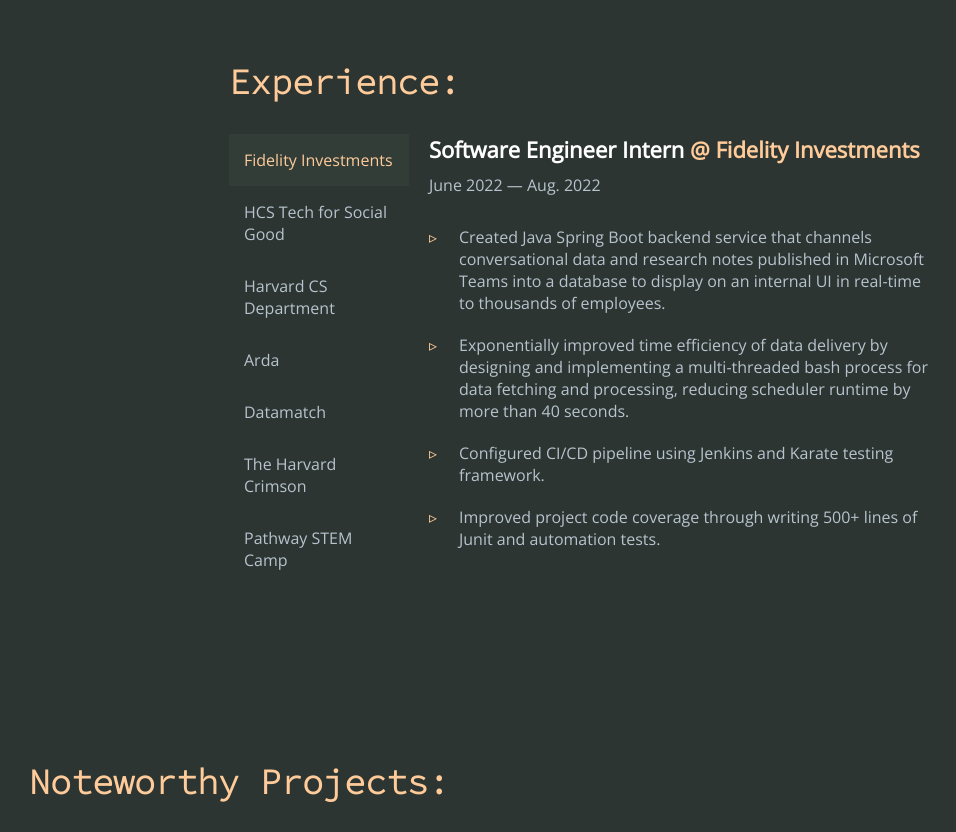
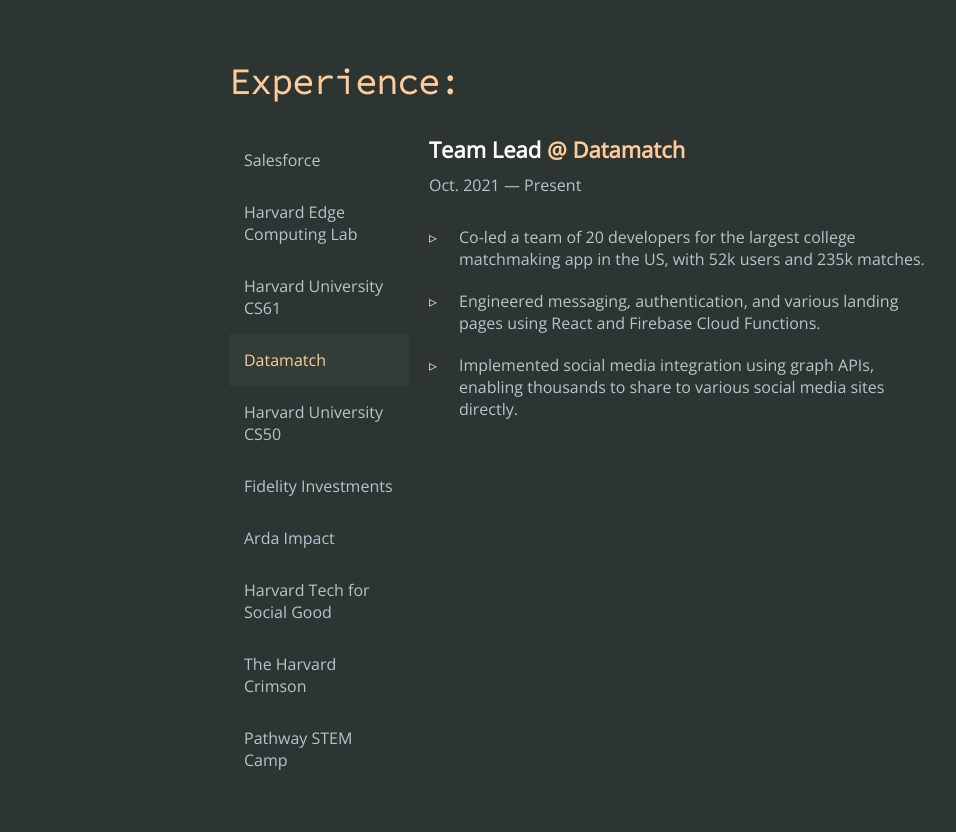
Before and after one commit to jared-ni/personal-website, a React (Create React App) app: page / in a window 1280 px wide. Shown: the part 1700-2532 px from the top of the page, without its empty margins (61-1017 px from the left). Built offline with nearby package versions, Linux system fonts and the light colour scheme.

Commit message:
updated experience

```diff
--- a/src/components/Experience.js
+++ b/src/components/Experience.js
@@ -22,29 +22,44 @@
             <div className="experience-table" data-aos="fade-up">
                 <div className="experience-tabs-container">
                     <div
+                        className={toggleState === 10 ? "tabs active-tabs" : "tabs"}
+                        onClick={() => toggleTab(7)}>
+                        Salesforce
+                    </div>
+                    <div
+                        className={toggleState === 9 ? "tabs active-tabs" : "tabs"}
+                        onClick={() => toggleTab(7)}>
+                        Harvard Edge Computing Lab
+                    </div>
+                    <div
+                        className={toggleState === 8 ? "tabs active-tabs" : "tabs"}
+                        onClick={() => toggleTab(7)}>
+                        Harvard University CS61
+                    </div>
+                    <div
                         className={toggleState === 7 ? "tabs active-tabs" : "tabs"}
                         onClick={() => toggleTab(7)}>
-                        Fidelity Investments
+                        Datamatch
                     </div>
                     <div
                         className={toggleState === 6 ? "tabs active-tabs" : "tabs"}
                         onClick={() => toggleTab(6)}>
-                        HCS Tech for Social Good
+                        Harvard University CS50
                     </div>
                     <div
                         className={toggleState === 5 ? "tabs active-tabs" : "tabs"}
                         onClick={() => toggleTab(5)}>
-                        Harvard CS Department
+                        Fidelity Investments
                     </div>
                     <div
                         className={toggleState === 4 ? "tabs active-tabs" : "tabs"}
                         onClick={() => toggleTab(4)}>
-                        Arda
+                        Arda Impact
                     </div>
                     <div
                         className={toggleState === 3 ? "tabs active-tabs" : "tabs"}
                         onClick={() => toggleTab(3)}>
-                        Datamatch
+                        Harvard Tech for Social Good
                     </div>
                     <div
                         className={toggleState === 2 ? "tabs active-tabs" : "tabs"}
@@ -57,8 +72,126 @@
                         Pathway STEM Camp
                     </div>
                 </div>
+
                 <div className="experience-content-container">
+                    <div className={toggleState === 10 ? "content active-content" : "content"}>
+                        <div className="experience-content-title">
+                            Software Engineer Intern
+                            <span class="experience-content-company">
+                                &nbsp;@&nbsp;
+                                <a href="https://www.salesforce.com/" target="_blank" rel="noreferrer" className="experience-content-company-link">
+                                    Salesforce
+                                </a>
+                            </span>
+                        </div>
+                        <div className="experience-content-date">
+                            June 2023 — Aug. 2023
+                        </div>
+                        <div className="experience-content-description">
+                            Architected the integration of a runtime vulnerability scanner into cloud security infrastructure,
+                             utilizing Docker to containerize API for scalable runtime vulnerability testing of hundreds of Salesforce web domains.
+                        </div>
+                        <div className="experience-content-description">
+                            Engineered scanner executor and receiver libraries interfaced with AWS to perform security scans,
+                            generating 50+ Gigabytes of alert data weekly to help product teams identify and patch app vulnerabilities and
+                            ensure the safety of customer data.
+                        </div>
+                        <div className="experience-content-description">
+                            Creating a robust data pipeline parser that cleans and sanitizes data for training machine learning models focused on security detection, analysis, and assessment.
+                        </div>
+                    </div>
+
+                    <div className={toggleState === 9 ? "content active-content" : "content"}>
+                        <div className="experience-content-title">
+                            Machine Learning Research Assistant
+                            <span class="experience-content-company">
+                                &nbsp;@&nbsp;
+                                <a href="https://github.com/srivatsankrishnan/oss-arch-gym" target="_blank" rel="noreferrer" className="experience-content-company-link">
+                                    Harvard Edge Computing Lab
+                                </a>
+                            </span>
+                        </div>
+
+                        <div className="experience-content-date">
+                            Feb. 2023 — Present
+                        </div>
+                        <div className="experience-content-description">
+                            Created an OpenAI Gym Environment for incorporating ML agents and a distributed deep learning simulator
+                            to study architectural design space exploration, navigating more than 10^51 combinations of parameters.
+                        </div>
+                        <div className="experience-content-description">
+                            Engineered and incorporated a variety of bio-inspired, probabilistic, and reinforcement learning algorithms as environment agents.
+                        </div>
+                        <div className="experience-content-description">
+                            Conducting experiments on the accuracy of ML agents using manually-calculated results as benchmarks.
+                        </div>
+                    </div>
+
+                    <div className={toggleState === 8 ? "content active-content" : "content"}>
+                        <div className="experience-content-title">
+                            Teaching Fellow
+                            <span class="experience-content-company">
+                                &nbsp;@&nbsp;
+                                <a href="https://cs61.seas.harvard.edu/" target="_blank" rel="noreferrer" className="experience-content-company-link">
+                                    CS 61: Systems Programming and Machine Organization
+                                </a>
+                            </span>
+                        </div>
+
+                        <div className="experience-content-date">
+                            Aug. 2023 — Present
+                        </div>
+                        <div className="experience-content-description">
+                            Come back later for more details!
+                        </div>
+                    </div>
+
                     <div className={toggleState === 7 ? "content active-content" : "content"}>
+                        <div className="experience-content-title">
+                            Team Lead
+                            <span class="experience-content-company">
+                                &nbsp;@&nbsp;
+                                <a href="https://datamatch.me/" target="_blank" rel="noreferrer" className="experience-content-company-link">
+                                    Datamatch
+                                </a>
+                            </span>
+                        </div>
+                        <div className="experience-content-date">
+                            Oct. 2021 — Present
+                        </div>
+                        <div className="experience-content-description">
+                            Co-led a team of 20 developers for the largest college matchmaking app in the US, with 52k users and 235k matches.
+                        </div>
+                        <div className="experience-content-description">
+                            Engineered messaging, authentication, and various landing pages using React and Firebase Cloud Functions.
+                        </div>
+                        <div className="experience-content-description">
+                            Implemented social media integration using graph APIs, enabling thousands to share to various social media sites directly.
+                        </div>
+                    </div>
+
+
+                    <div className={toggleState === 6 ? "content active-content" : "content"}>
+                        <div className="experience-content-title">
+                            CS Course Assistant
+                            <span class="experience-content-company">
+                                &nbsp;@&nbsp;
+                                <a href="https://cs50.harvard.edu/college/2022/fall/" target="_blank" rel="noreferrer" className="experience-content-company-link">
+                                    CS50: Introduction to Computer Science
+                                </a>
+                            </span>
+                        </div>
+                        <div className="experience-content-date">
+                            Aug. 2022 — Dec. 2022
+                        </div>
+                        <div className="experience-content-description">
+                            Host tutorials and office hours for 30+ undergraduate students weekly, teaching core CS concepts such as
+                            algorithms and data structures and helping students develop algorithmic thinking using C and Python.
+                        </div>
+                    </div>
+
+
+                    <div className={toggleState === 5 ? "content active-content" : "content"}>
                         <div className="experience-content-title">
                             Software Engineer Intern
                             <span class="experience-content-company">
@@ -73,21 +206,15 @@
                             June 2022 — Aug. 2022
                         </div>
                         <div className="experience-content-description">
-                            Created Java Spring Boot backend service that channels conversational data and research notes published
-                            in Microsoft Teams into a database to display on an internal UI in real-time to thousands of employees.
+                            Migrated proprietary research data accessed by hundreds of financial analysts from 500+ Microsoft Teams
+                            channels to AWS cloud by creating a Java Spring Boot service with 90%+ code coverage and automated CI/CD pipeline.
                         </div>
                         <div className="experience-content-description">
-                            Exponentially improved time efficiency of data delivery by designing and implementing a multi-threaded
-                            bash process for data fetching and processing, reducing scheduler runtime by more than 40 seconds.
-                        </div>
-                        <div className="experience-content-description">
-                            Configured CI/CD pipeline using Jenkins and Karate testing framework.
-                        </div>
-                        <div className="experience-content-description">
-                            Improved project code coverage through writing 500+ lines of Junit and automation tests.
+                            Reduced service latency by 75% by designing and implementing a parallel scheduler program for efficient data fetching and processing.
                         </div>
                     </div>
-                    <div className={toggleState === 6 ? "content active-content" : "content"}>
+
+                    <div className={toggleState === 4 ? "content active-content" : "content"}>
                         <div className="experience-content-title">
                             Software Engineer
                             <span class="experience-content-company">
@@ -114,31 +241,14 @@
                             on topics related to identity, relationships, and mental and physical health.
                         </div>
                     </div>
-                    <div className={toggleState === 5 ? "content active-content" : "content"}>
-                        <div className="experience-content-title">
-                            CS Course Assistant
-                            <span class="experience-content-company">
-                                &nbsp;@&nbsp;
-                                <a href="https://cs50.harvard.edu/college/2022/fall/" target="_blank" rel="noreferrer" className="experience-content-company-link">
-                                    CS50: Introduction to Computer Science
-                                </a>
-                            </span>
-                        </div>
-                        <div className="experience-content-date">
-                            Aug. 2022 — Present
-                        </div>
-                        <div className="experience-content-description">
-                            Host tutorials and office hours for 30+ undergraduate students weekly, teaching core CS concepts such as
-                            algorithms and data structures and helping students develop algorithmic thinking using C and Python.
-                        </div>
-                    </div>
-                    <div className={toggleState === 4 ? "content active-content" : "content"}>
+
+                    <div className={toggleState === 3 ? "content active-content" : "content"}>
                         <div className="experience-content-title">
                             Android Software Developer
                             <span class="experience-content-company">
                                 &nbsp;@&nbsp;
                                 <a href="https://www.ardaimpact.com/" target="_blank" rel="noreferrer" className="experience-content-company-link">
-                                    Arda
+                                    Arda Impact
                                 </a>
                             </span>
                         </div>
@@ -146,47 +256,14 @@
                             Oct. 2021 — May 2022
                         </div>
                         <div className="experience-content-description">
-                            Worked on Arda Deliver, an android app that allows medical clinics to request and track vaccine orders.
+                            Designed, engineered, and delivered an Android application used by hospitals and clinics in The Gambia to request and
+                            track drone-delivered medical supplies in real-time, connected to Arda’s drone flight-control backend system.
                         </div>
                         <div className="experience-content-description">
-                            App received $70k in initial funding and is currently being tested by The Gambian Ministry of Health.
-                        </div>
-                        <div className="experience-content-description">
-                            Engineered map layout using Mapbox SDK and implemented real-time tracking of drone-delivered orders
-                            using drones’ GPS coordinates.
-                        </div>
-                        <div className="experience-content-description">
-                            Designed most of the UI/UX by utilizing Figma and built app layouts using Java.
+                            App received $70k in initial funding, in partnership with The Gambian Ministry of Health and Medical Research Council UK.
                         </div>
                     </div>
-                    <div className={toggleState === 3 ? "content active-content" : "content"}>
-                        <div className="experience-content-title">
-                            Software Developer
-                            <span class="experience-content-company">
-                                &nbsp;@&nbsp;
-                                <a href="https://datamatch.me/" target="_blank" rel="noreferrer" className="experience-content-company-link">
-                                    Datamatch
-                                </a>
-                            </span>
-                        </div>
-                        <div className="experience-content-date">
-                            Oct. 2021 — April 2022
-                        </div>
-                        <div className="experience-content-description">
-                            Engineered a survey-based matchmaking service used by students at Harvard and 42 other colleges.
-                        </div>
-                        <div className="experience-content-description">
-                            App generated 235k matches and had 52k active users in 2022.
-                        </div>
-                        <div className="experience-content-description">
-                            Implemented the business logic and frontend of the chat and search box components using React, built
-                            database infrastructure with Firebase Cloud Functions.
-                        </div>
-                        <div className="experience-content-description">
-                            Designed and engineered a post-survey feedback feature that improves user interaction and enables
-                            sharing of survey results directly to social media sites.
-                        </div>
-                    </div>
+
                     <div className={toggleState === 2 ? "content active-content" : "content"}>
                         <div className="experience-content-title">
                             Technology Associate
--- a/src/components/HeroSection.js
+++ b/src/components/HeroSection.js
@@ -24,7 +24,7 @@
             </div>
             <div className="pp-points">
                 Machine Learning research at Harvard Edge Computing Lab, creating a reinforcement framework for computer architectural design
-                    &nbsp; <i class="fa-solid fa-user-shield"></i>
+                    &nbsp; <i class="fa-solid fa-brain"></i>
             </div>
             <div className="pp-points">
                 Systems Oncology Research at Mass-General, correlating morphology with treatment resistance in pancreatic cancer cells
```
